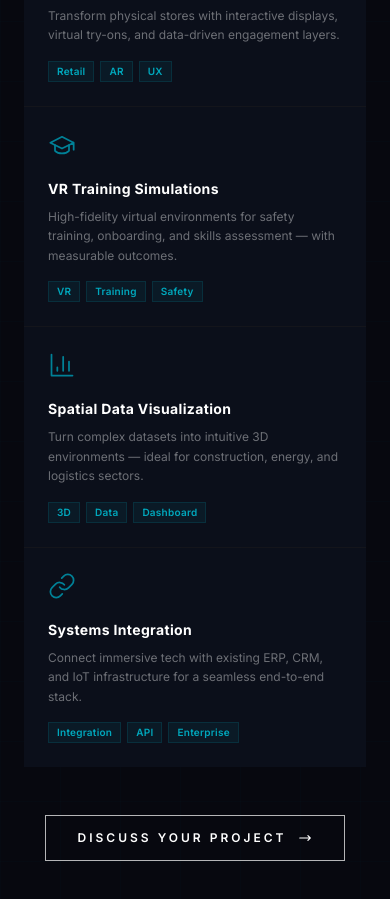
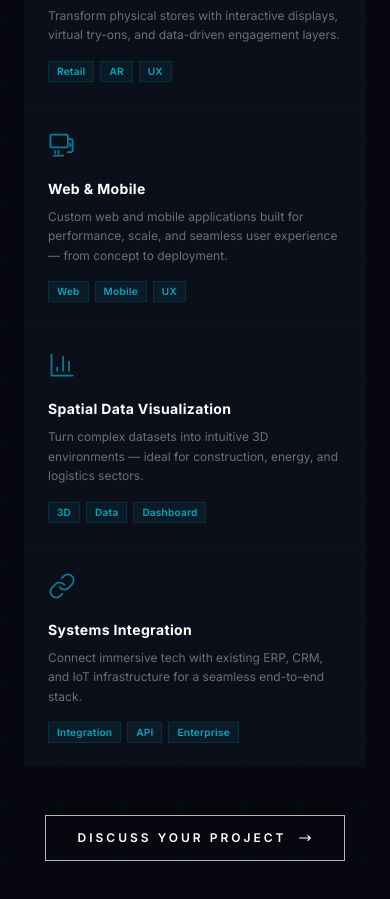
Before and after one commit to Marwanelh/neorealiti-website, a Next.js app: page / in a window 390 px wide. Shown: the part 5060-5959 px from the top of the page. Built offline with nearby package versions, Linux system fonts and the light colour scheme.

Commit message:
Replace VR Training Simulations with Web & Mobile service

```diff
--- a/components/neo/NeoServices.tsx
+++ b/components/neo/NeoServices.tsx
@@ -55,12 +55,12 @@ const services = [
   {
     icon: (
       <svg viewBox="0 0 24 24" fill="none" stroke="currentColor" strokeWidth="1.5" strokeLinecap="round" strokeLinejoin="round">
-        <path d="M22 10v6M2 10l10-5 10 5-10 5-10-5z" /><path d="M6 12v5c3 3 9 3 12 0v-5" />
+        <rect x="2" y="3" width="15" height="11" rx="1" /><path d="M17 7h3a1 1 0 0 1 1 1v9a1 1 0 0 1-1 1h-3" /><path d="M6 17v2m3-2v2m-4 2h8" /><line x1="19" y1="11" x2="19" y2="13" />
       </svg>
     ),
-    title: 'VR Training Simulations',
-    desc: 'High-fidelity virtual environments for safety training, onboarding, and skills assessment — with measurable outcomes.',
-    tags: ['VR', 'Training', 'Safety'],
+    title: 'Web & Mobile',
+    desc: 'Custom web and mobile applications built for performance, scale, and seamless user experience — from concept to deployment.',
+    tags: ['Web', 'Mobile', 'UX'],
   },
   {
     icon: (
```
